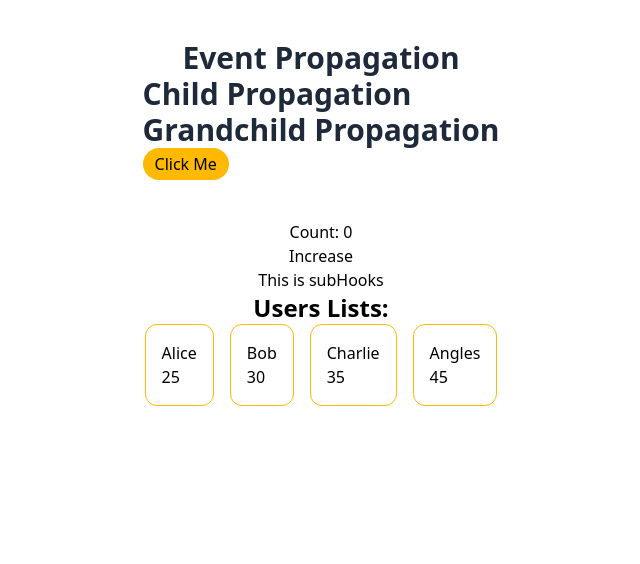
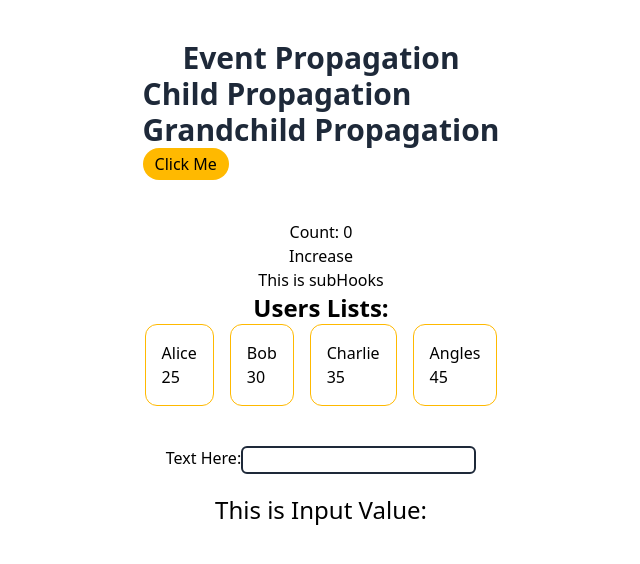
Before and after one commit to MukitHossen7/Polishing-React.js, a React (Vite) app in the folder how-to-install-react-app/: page / in a window 1280 px wide. Shown: the top 564 px of the page, without its empty margins (319-959 px from the left). Built offline with nearby package versions, Linux system fonts and the light colour scheme.

Commit message:
add LiftingStateUp component to manage input state; include Display and Input subcomponents

```diff
--- a/how-to-install-react-app/src/App.jsx
+++ b/how-to-install-react-app/src/App.jsx
@@ -1,6 +1,7 @@
 // import EventHandling from "./components/EventHandling";
 import EventPropagation from "./components/EventPropagation";
 import Hooks from "./components/Hooks";
+import LiftingStateUp from "./components/LiftingStateUp/LiftingStateUp";
 import StateChallenge from "./components/StateChallenge";
 // import ProfileCard from "./components/ProfileCard/ProfileCard";
 // import RepitComponent from "./components/RepitComponents/RepitComponent";
@@ -28,6 +29,7 @@ function App() {
       <EventPropagation></EventPropagation>
       <Hooks></Hooks>
       <StateChallenge></StateChallenge>
+      <LiftingStateUp></LiftingStateUp>
     </>
   );
 }
--- /dev/null
+++ b/how-to-install-react-app/src/components/LiftingStateUp/Display.jsx
@@ -0,0 +1,12 @@
+/* eslint-disable react/prop-types */
+const Display = ({ inputValue }) => {
+  return (
+    <div>
+      <h2 className="text-2xl text-center mt-5">
+        This is Input Value: {inputValue}{" "}
+      </h2>
+    </div>
+  );
+};
+
+export default Display;
--- /dev/null
+++ b/how-to-install-react-app/src/components/LiftingStateUp/Input.jsx
@@ -0,0 +1,16 @@
+/* eslint-disable react/prop-types */
+const Input = ({ inputValue, setInputValue }) => {
+  return (
+    <div className="flex justify-center mt-10">
+      <label>Text Here:</label>
+      <input
+        type="text"
+        className="border-2 border-gray-800 rounded-md"
+        value={inputValue}
+        onChange={(e) => setInputValue(e.target.value)}
+      ></input>
+    </div>
+  );
+};
+
+export default Input;
--- /dev/null
+++ b/how-to-install-react-app/src/components/LiftingStateUp/LiftingStateUp.jsx
@@ -0,0 +1,15 @@
+import { useState } from "react";
+import Display from "./Display";
+import Input from "./Input";
+
+const LiftingStateUp = () => {
+  const [inputValue, setInputValue] = useState("");
+  return (
+    <div>
+      <Input inputValue={inputValue} setInputValue={setInputValue}></Input>
+      <Display inputValue={inputValue}></Display>
+    </div>
+  );
+};
+
+export default LiftingStateUp;
```
